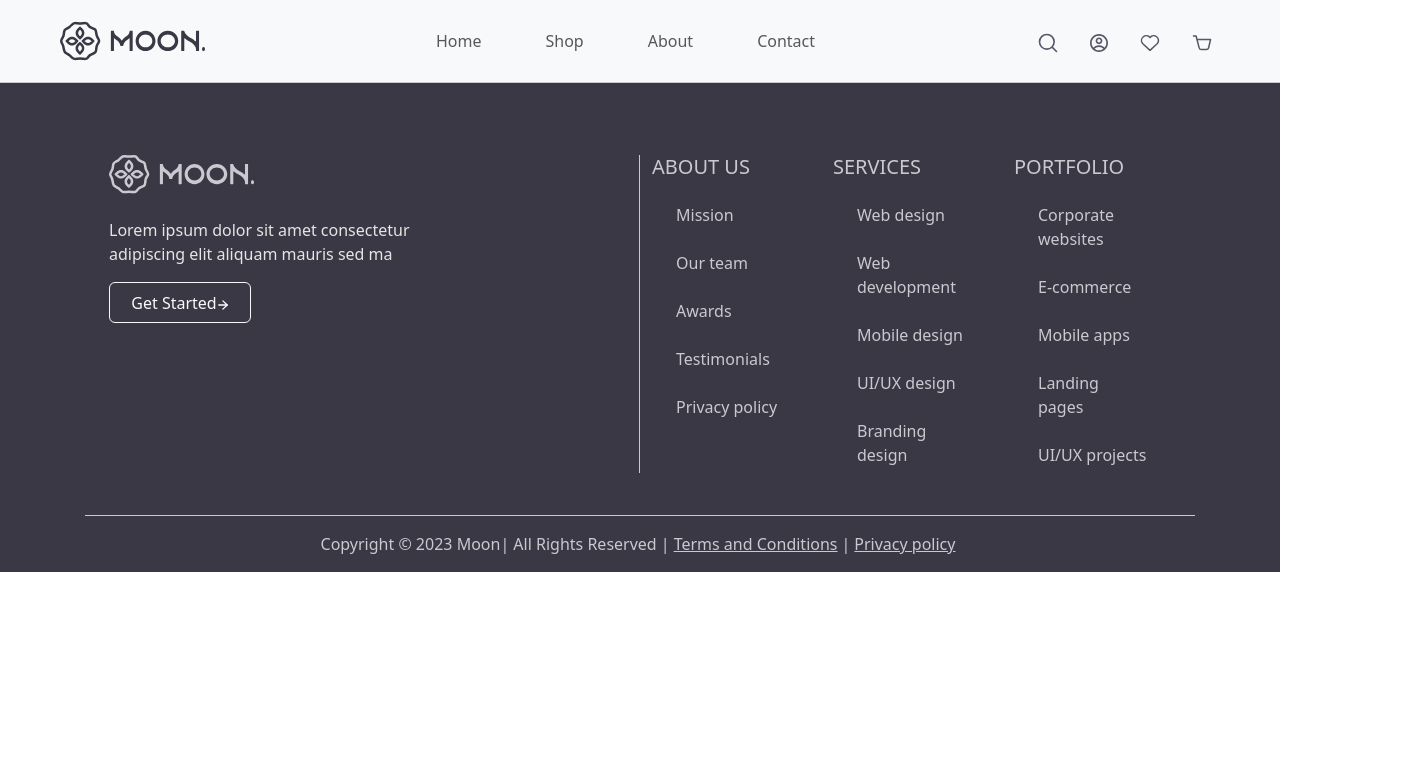
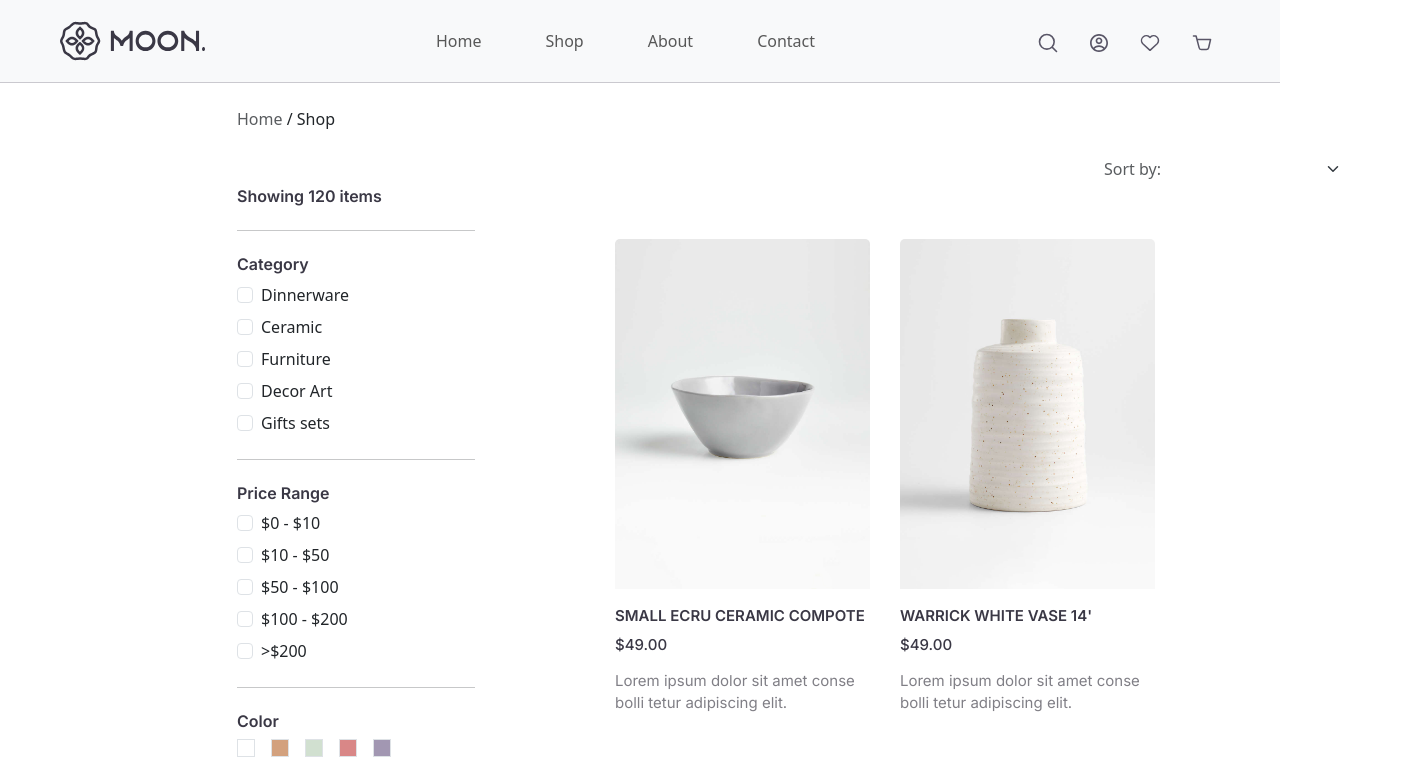
Before and after one commit to AliMango-dev/moon, a Vue app: page /shop in a window 1280 px wide. Shown: the top 777 px of the page, 1425 px wide, since content can reach past the window. Built offline with nearby package versions, Linux system fonts and the light colour scheme.

Commit message:
shop page done

```diff
--- a/src/components/homepage-card.vue
+++ b/src/components/homepage-card.vue
@@ -7,25 +7,33 @@
       :alt="card"
     />
     <div class="card-body" style="padding: 0px">
-      <h5
+      <h6
         class="card-title text-start fw-semibold text-uppercase lh-base mt-3"
         style="
           color: #3a3845;
           font-family: 'Inter', sans-serif;
-          font-size: 18px;
+          font-size: 15px;
         "
       >
         {{ title }}
-      </h5>
-      <h4
-        class="text-start fs-5"
-        style="color: #3a3845; font-family: 'Inter', sans-serif"
+      </h6>
+      <h6
+        class="text-start"
+        style="
+          color: #3a3845;
+          font-family: 'Inter', sans-serif;
+          font-size: 15px;
+        "
       >
         {{ price }}
-      </h4>
+      </h6>
       <p
         class="card-text text-start mt-3"
-        style="color: #807f86; font-family: 'Inter', sans-serif"
+        style="
+          color: #807f86;
+          font-family: 'Inter', sans-serif;
+          font-size: 15px;
+        "
       >
         {{ description }}
       </p>
@@ -36,7 +44,7 @@
 
 <style>
 .card {
-  width: 20rem;
+  width: 255px;
   padding: 0px;
   border: none;
 }
--- /dev/null
+++ b/src/components/shop-category.vue
@@ -0,0 +1,66 @@
+<template>
+  <h6
+    class="fw-semibold bor"
+    style="font-family: 'Inter', serif; color: #3a3845"
+  >
+    Showing 120 items
+  </h6>
+
+  <hr class="border-1 my-4" style="width: 238px" />
+
+  <h6 class="fw-semibold" style="font-family: 'Inter', serif; color: #3a3845">
+    Category
+  </h6>
+  <div v-for="(categ, i) in categories" :key="i" class="form-check mb-2">
+    <input type="checkbox" class="form-check-input" :id="categ" />
+    <label :for="categ" class="form-check-label">{{ categ }}</label>
+  </div>
+
+  <hr class="border-1 my-4" style="width: 238px" />
+
+  <h6 class="fw-semibold" style="font-family: 'Inter', serif; color: #3a3845">
+    Price Range
+  </h6>
+  <div v-for="(pri, i) in prices" :key="i" class="form-check mb-2">
+    <input type="checkbox" class="form-check-input" :id="pri" />
+    <label :for="pri" class="form-check-label">{{ pri }}</label>
+  </div>
+
+  <hr class="border-1 my-4" style="width: 238px" />
+
+  <h6 class="fw-semibold" style="font-family: 'Inter', serif; color: #3a3845">
+    Color
+  </h6>
+  <div class="d-flex gap-3">
+    <span
+      v-for="color in colors"
+      :key="color"
+      :style="{ background: color }"
+      class="border"
+      style="width: 18px; height: 18px"
+    ></span>
+  </div>
+
+  <hr class="border-1 my-4" style="width: 238px" />
+
+  <h6 class="fw-semibold" style="font-family: 'Inter', serif; color: #3a3845">
+    Tags
+  </h6>
+  <div v-for="(tag, i) in tags" :key="i" class="form-check mb-2">
+    <input type="checkbox" class="form-check-input" :id="tag" />
+    <label :for="tag" class="form-check-label">{{ tag }}</label>
+  </div>
+</template>
+
+<script setup>
+const categories = [
+  "Dinnerware",
+  "Ceramic",
+  "Furniture",
+  "Decor Art",
+  "Gifts sets",
+];
+const tags = ["Dinnerware", "Ceramic", "Furniture", "Decor Art", "Gifts sets"];
+const prices = ["$0 - $10", "$10 - $50", "$50 - $100", "$100 - $200", ">$200"];
+const colors = ["#FFFFFF", "#D3A17E", "#D1E0D0", "#D98787", "#A297B2"];
+</script>
--- a/src/views/Auth.vue
+++ b/src/views/Auth.vue
@@ -1,29 +1,30 @@
-<script >
-import { useRouter } from 'vue-router'
+<script>
+import { useRouter } from "vue-router";
 
-export default{
-  data(){
+export default {
+  data() {
     return {
-      email: '',
-      password: ''
-    }
-  }
-}
+      email: "",
+      password: "",
+    };
+  },
+};
 </script>
-
 <template>
   <section class="container-fluid h-100">
     <div class="row h-100">
-
       <!-- Left Side with Background Image -->
       <div class="col-md-6 d-none d-md-block p-0">
-        <img src="../assets/Auth-background.png" alt="Moon Background" class="img-fluid w-100 h-100 object-fit-cover">
+        <img
+          src="../assets/Auth-background.png"
+          alt="Moon Background"
+          class="img-fluid w-100 h-100 object-fit-cover"
+        />
       </div>
 
       <!-- Right Side: Login -->
       <div class="col-md-6 d-flex align-items-center justify-content-center">
         <div class="w-75">
-
           <!-- Welcome Text -->
           <div class="text-center mb-5">
             <h1 class="h2">Welcome Back!</h1>
@@ -31,50 +32,90 @@ export default{
           </div>
 
           <!-- Login Form -->
-             <div class="container ">
-              <form @submit.prevent="handelLogin" class="w-75 mx-auto ">
+          <div class="container">
+            <form @submit.prevent="handelLogin" class="w-75 mx-auto">
               <div class="mb-3">
                 <label for="email" class="form-label h5">Email address</label>
-                  <input :v-model="email" type="email" class="form-control" id="email">
+                <input
+                  :v-model="email"
+                  type="email"
+                  class="form-control"
+                  id="email"
+                />
               </div>
 
-                <div class="mb-2 d-flex justify-content-between align-items-center">
-                  <label for="password" class="form-label mb-0 h5">Password</label>
-                  <a href="#" class="text-decoration-none fw-bold" style="color: #0C2A92;"><sup>forgot password</sup></a>
+              <div
+                class="mb-2 d-flex justify-content-between align-items-center"
+              >
+                <label for="password" class="form-label mb-0 h5"
+                  >Password</label
+                >
+                <a
+                  href="#"
+                  class="text-decoration-none fw-bold"
+                  style="color: #0c2a92"
+                  ><sup>forgot password</sup></a
+                >
               </div>
               <div class="mb-3">
-                  <input :v-model="password" type="password" class="form-control" id="password">
+                <input
+                  :v-model="password"
+                  type="password"
+                  class="form-control"
+                  id="password"
+                />
               </div>
 
               <div class="form-check mb-3">
-                  <input class="form-check-input" type="checkbox" id="remember" name="remember">
-                  <label class="form-check-label" for="remember"> Remember Me</label>
+                <input
+                  class="form-check-input"
+                  type="checkbox"
+                  id="remember"
+                  name="remember"
+                />
+                <label class="form-check-label" for="remember">
+                  Remember Me</label
+                >
               </div>
 
-
               <router-link to="/home">
-                  <button type="submit" class="btn w-100 fw-bold text-white mb-4" style="background-color: #3A3845;">Login</button>
+                <button
+                  type="submit"
+                  class="btn w-100 fw-bold text-white mb-4"
+                  style="background-color: #3a3845"
+                >
+                  Login
+                </button>
               </router-link>
 
-                <a class="btn btn-white border w-100 d-flex align-items-center justify-content-center gap-2 mb-3 fw-medium">
-                  <img src="../assets/Auth-google-logo.png" alt="Google" height="20">
+              <a
+                class="btn btn-white border w-100 d-flex align-items-center justify-content-center gap-2 mb-3 fw-medium"
+              >
+                <img
+                  src="../assets/Auth-google-logo.png"
+                  alt="Google"
+                  height="20"
+                />
                 Sign in with Google
               </a>
 
               <div class="text-center">
-                  <small class="fw-medium">Don't have an account? <a href="#" class="fw-bold text-decoration-none" style="color: #0F3DDE;">Sign Up</a></small>
+                <small class="fw-medium"
+                  >Don't have an account?
+                  <a
+                    href="#"
+                    class="fw-bold text-decoration-none"
+                    style="color: #0f3dde"
+                    >Sign Up</a
+                  ></small
+                >
               </div>
             </form>
           </div>
-
-
         </div>
       </div>
-
     </div>
   </section>
 </template>
 
-<style scoped>
-
-</style>
+<style scoped></style>
--- a/src/views/shop.vue
+++ b/src/views/shop.vue
@@ -1,11 +1,200 @@
+<template>
+  <div class="outer-container">
+    <div class="container">
+      <!-- category section -->
+      <div class="row">
+        <p class="mt-4" style="margin-bottom: 20px">
+          <span class="text-muted">Home</span> / Shop
+        </p>
+        <div class="d-flex justify-content-end align-items-center">
+          <label for="sortSelect" class="me-2 text-muted fs-6">Sort by:</label>
+          <select
+            id="sortSelect"
+            class="form-select w-auto border-0"
+            v-model="selectedSort"
+          >
+            <option value="default">Name</option>
+            <option value="price-asc">Price: Low to High</option>
+            <option value="price-desc">Price: High to Low</option>
+            <option value="title-asc">Title: A to Z</option>
+            <option value="title-desc">Title: Z to A</option>
+          </select>
+        </div>
+        <div class="col-md-auto" style="margin-right: 100px">
+          <category />
+        </div>
+        <!-- cards section -->
+        <div class="col-md">
+          <div class="row row-cols-1 row-cols-sm-2 row-cols-md-3 g-5 mt-1 ms-3">
+            <div class="col" v-for="(card, index) in shopCards" :key="index">
+              <shopCard
+                :image="card.image"
+                :title="card.title"
+                :price="card.price"
+                :description="card.description"
+              />
+            </div>
+          </div>
+        </div>
+        <nav aria-label="Page navigation example">
+          <ul
+            class="pagination d-flex justify-content-end align-items-center mt-5"
+          >
+            <li class="page-item">
+              <a class="page-link" href="#" aria-label="Previous">
+                <span aria-hidden="true"
+                  ><svg
+                    xmlns="http://www.w3.org/2000/svg"
+                    width="23"
+                    height="23"
+                    fill="currentColor"
+                    class="bi bi-chevron-left"
+                    viewBox="0 0 16 16"
+                  >
+                    <path
+                      fill-rule="evenodd"
+                      d="M11.354 1.646a.5.5 0 0 1 0 .708L5.707 8l5.647 5.646a.5.5 0 0 1-.708.708l-6-6a.5.5 0 0 1 0-.708l6-6a.5.5 0 0 1 .708 0"
+                    /></svg
+                ></span>
+              </a>
+            </li>
+            <li
+              class="page-item px-2 mx-2"
+              style="background-color: #3a3845; border: 2px solid #3a3845"
+            >
+              <a class="page-link text-white" href="#">1</a>
+            </li>
+            <li class="page-item px-2 mx-2" style="border: 2px solid #3a3845">
+              <a class="page-link" href="#">2</a>
+            </li>
+            <li class="page-item mx-2"><a class="page-link" href="#">3</a></li>
+            <li class="page-item mx-2"><a class="page-link" href="#">4</a></li>
+            <li class="page-item">
+              <a class="page-link" href="#" aria-label="Next">
+                <span aria-hidden="true"
+                  ><svg
+                    xmlns="http://www.w3.org/2000/svg"
+                    width="23"
+                    height="23"
+                    fill="currentColor"
+                    class="bi bi-chevron-right"
+                    viewBox="0 0 16 16"
+                  >
+                    <path
+                      fill-rule="evenodd"
+                      d="M4.646 1.646a.5.5 0 0 1 .708 0l6 6a.5.5 0 0 1 0 .708l-6 6a.5.5 0 0 1-.708-.708L10.293 8 4.646 2.354a.5.5 0 0 1 0-.708"
+                    /></svg
+                ></span>
+              </a>
+            </li>
+          </ul>
+        </nav>
+      </div>
+    </div>
+  </div>
+</template>
 <script setup>
-import { useRouter } from 'vue-router'
+import { useRouter } from "vue-router";
+import category from "../components/shop-category.vue";
+import shopCard from "../components/homepage-card.vue";
+import Homepage9 from "../assets/Homepage9.jpg";
+import Homepage10 from "../assets/Homepage10.jpg";
+import Homepage11 from "../assets/Homepage11.jpg";
+import Homepage12 from "../assets/Homepage12.jpg";
+import Homepage13 from "../assets/Homepage13.jpg";
+import Homepage14 from "../assets/Homepage14.jpg";
+import Homepage15 from "../assets/Homepage15.jpg";
+import Homepage16 from "../assets/Homepage16.jpg";
+import Shop1 from "../assets/Shop1.png";
+
+const shopCards = [
+  {
+    image: Homepage9,
+    title: "Small Ecru Ceramic Compote",
+    price: "$49.00",
+    description:
+      "Lorem ipsum dolor sit amet conse bolli tetur adipiscing elit.",
+  },
+  {
+    image: Homepage10,
+    title: "Warrick White Vase 14'",
+    price: "$49.00",
+    description:
+      "Lorem ipsum dolor sit amet conse bolli tetur adipiscing elit.",
+  },
+  {
+    image: Homepage11,
+    title: "Porcelain Dinner Plate",
+    price: "$49.00",
+    description:
+      "Lorem ipsum dolor sit amet conse bolli tetur adipiscing elit.",
+  },
+  {
+    image: Homepage12,
+    title: "Warrick White Vase 20",
+    price: "$49.00",
+    description:
+      "Lorem ipsum dolor sit amet conse bolli tetur adipiscing elit.",
+  },
+  {
+    image: Homepage13,
+    title: "Rounded Dual Handled Vase",
+    price: "$49.00",
+    description:
+      "Lorem ipsum dolor sit amet conse bolli tetur adipiscing elit.",
+  },
+  {
+    image: Homepage14,
+    title: "Marin White Dinner Plate",
+    price: "$49.00",
+    description:
+      "Lorem ipsum dolor sit amet conse bolli tetur adipiscing elit.",
+  },
+  {
+    image: Homepage15,
+    title: "Tall Cream Ceramic Vase",
+    price: "$49.00",
+    description:
+      "Lorem ipsum dolor sit amet conse bolli tetur adipiscing elit.",
+  },
+  {
+    image: Homepage16,
+    title: "Luana Bowl",
+    price: "$49.00",
+    description:
+      "Lorem ipsum dolor sit amet conse bolli tetur adipiscing elit.",
+  },
+  {
+    image: Shop1,
+    title: "Luana Bowl",
+    price: "$49.00",
+    description:
+      "Lorem ipsum dolor sit amet conse bolli tetur adipiscing elit.",
+  },
+];
 </script>
-
-<template>
-
-</template>
-
 <style scoped>
-
+.outer-container {
+  width: 1260px;
+  margin-bottom: 60px;
+  margin-left: 165px;
+  margin-right: 165px;
+}
+.form-select:focus {
+  outline: none;
+  box-shadow: none;
+  border-color: #ced4da;
+}
+.col {
+  padding: 0px;
+  width: 255px;
+  margin-right: 30px;
+}
+.page-link {
+  border: none !important;
+  background-color: transparent !important;
+  box-shadow: none;
+  font-size: 1.3rem;
+  color: #3a3845;
+}
 </style>
```
Also changed, not shown: src/assets/Shop1.png (added). Lines whose indentation alone changed are shown as unchanged.
